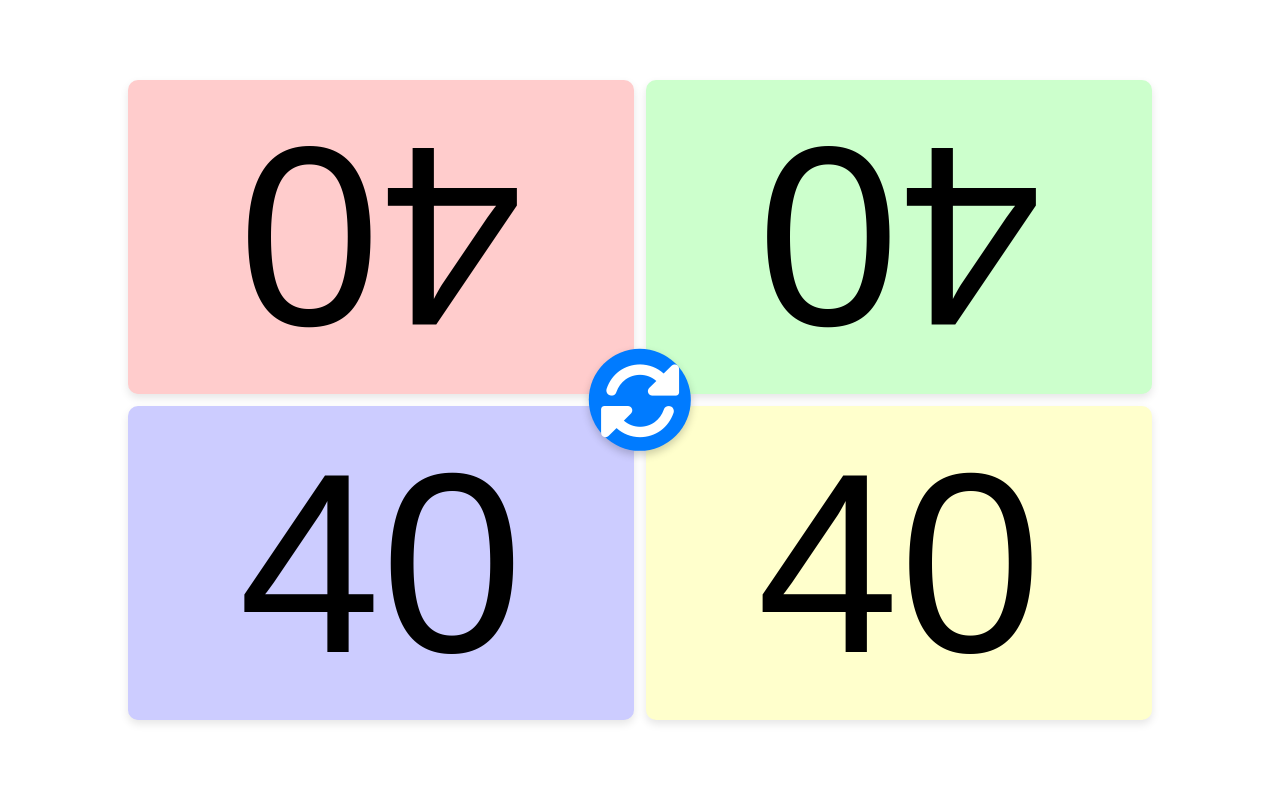
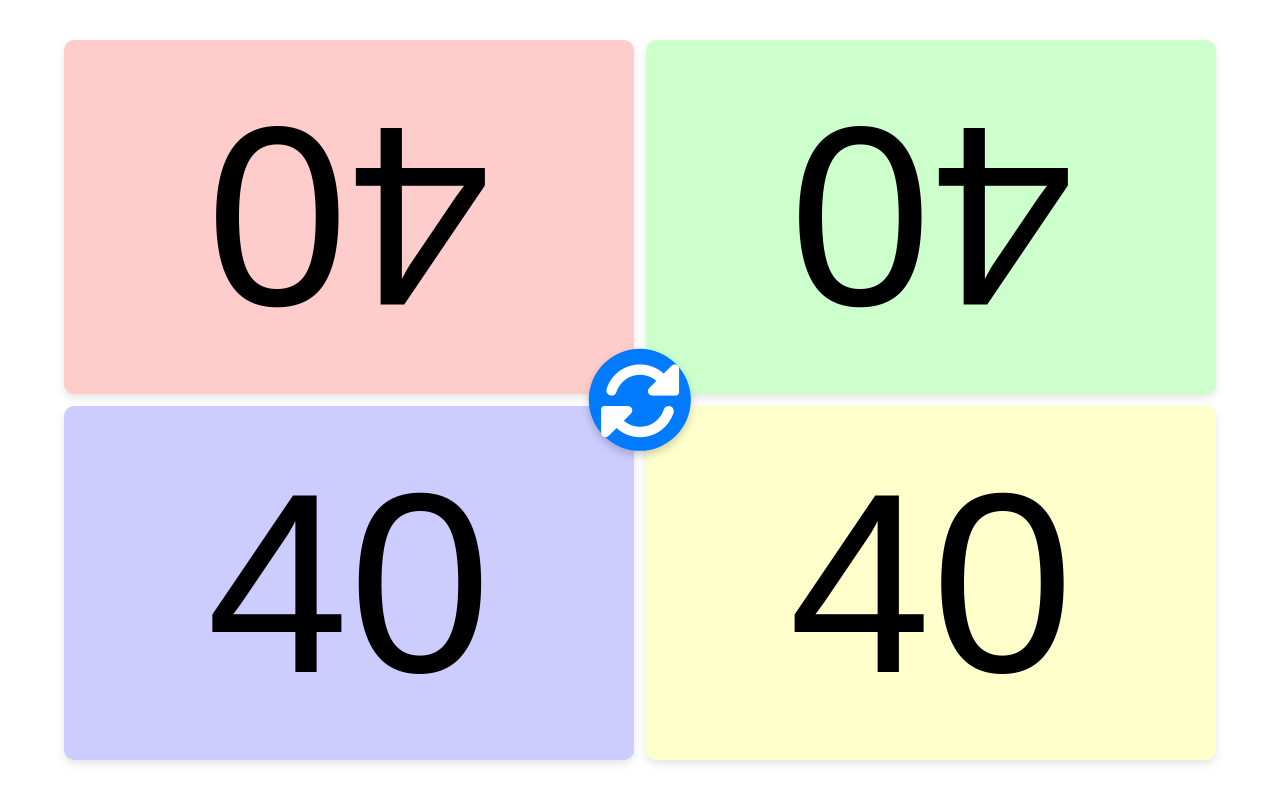
Before and after one commit to sanadamancom/test, a plain HTML site: page index.html in a window 1280 px wide. Drawn offline with Linux system fonts and the light colour scheme.

Commit message:
Update styles.css

```diff
--- a/styles.css
+++ b/styles.css
@@ -22,8 +22,8 @@ body {
     grid-template-columns: 1fr 1fr;
     grid-template-rows: 1fr 1fr;
     gap: 1vw; /* プレイヤータイル間の隙間 */
-    width: 80vw; /* ビューポートの80%の幅 */
-    height: 80vh; /* ビューポートの80%の高さ */
+    width: 90vw; /* ビューポートの80%の幅 */
+    height: 90vh; /* ビューポートの80%の高さ */
 }
 
 /* プレイヤーのタイルスタイル */
```
